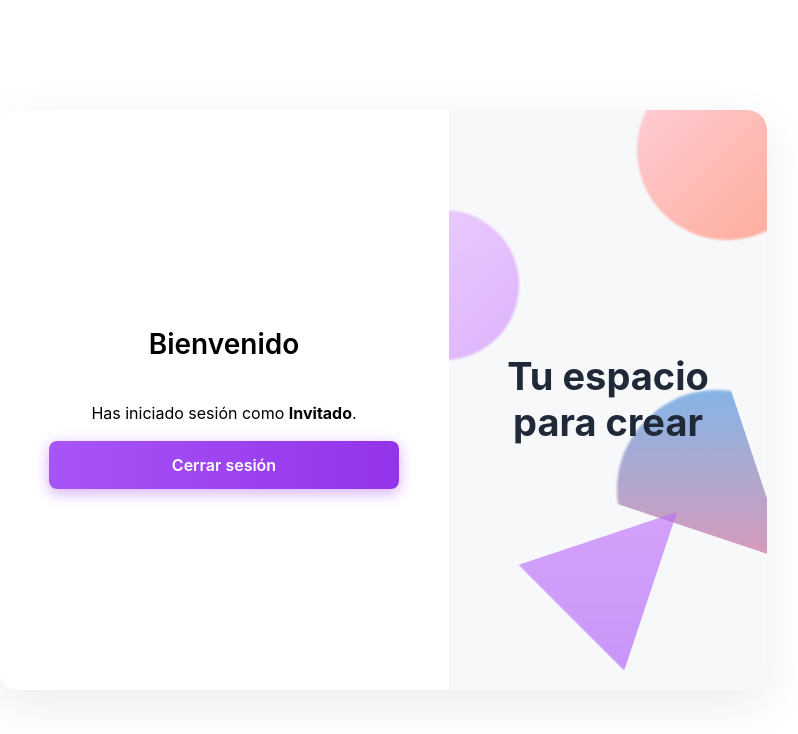
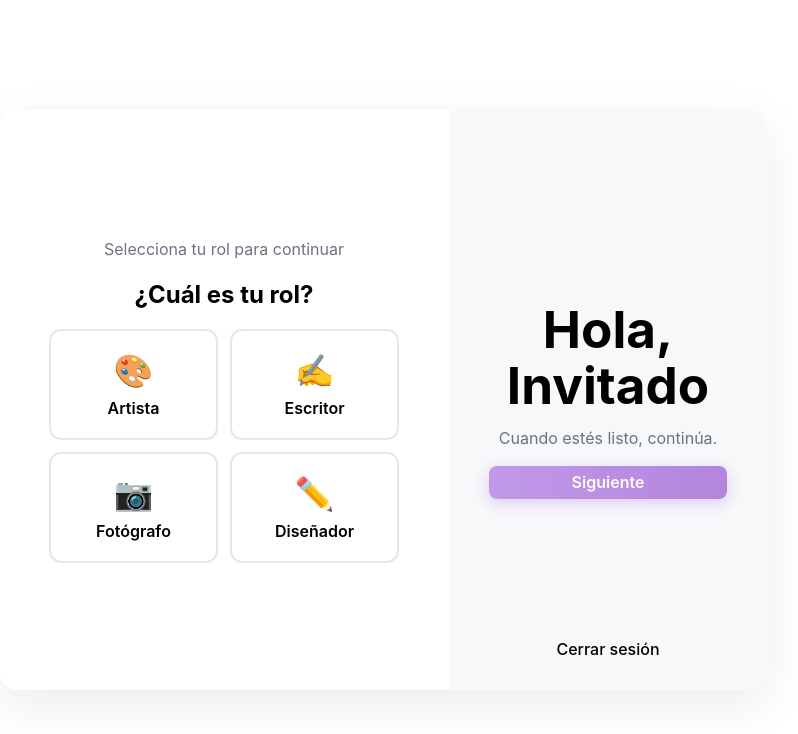
Before and after one commit to YoshiHD4K/Foliofy, a React (Vite) app: page /dashboard in a window 1280 px wide. Shown: the top 734 px of the page, without its empty margins (257-1055 px from the left). Built offline with nearby package versions, Linux system fonts and the light colour scheme; no server answers.

Commit message:
Agregar selector de rol y mejorar diseño del panel de usuario en el Dashboard

```diff
--- /dev/null
+++ b/src/assets/css/Dashboard.css
@@ -0,0 +1,24 @@
+/* Botón compacto: reduce altura y padding */
+.btn-compact {
+	padding-top: 8px !important;
+	padding-bottom: 8px !important;
+	line-height: 1.1;
+	border-radius: 8px;
+}
+
+/* Estado deshabilitado para submit-button */
+.submit-button:disabled {
+	opacity: 0.6;
+	cursor: not-allowed;
+	filter: grayscale(20%);
+}
+
+/* Cerrar sesión al fondo del panel derecho */
+.logout-bottom {
+	position: absolute;
+	bottom: 20px;
+	left: 0;
+	right: 0;
+	display: flex;
+	justify-content: center;
+}
--- /dev/null
+++ b/src/assets/css/RoleSelector.css
@@ -0,0 +1,87 @@
+.role-selector {
+  display: flex;
+  flex-direction: column;
+  gap: 16px;
+  align-items: center;
+}
+
+.role-title {
+  margin: 0;
+  font-size: 1.5rem;
+  font-weight: 700;
+}
+
+.role-grid {
+  display: grid;
+  grid-template-columns: repeat(2, minmax(140px, 1fr));
+  gap: 12px;
+  width: 100%;
+}
+
+.role-card {
+  display: flex;
+  flex-direction: column;
+  justify-content: center;
+  align-items: center;
+  gap: 8px;
+  padding: 20px 16px;
+  background: #ffffff;
+  border: 2px solid #e5e7eb; /* gray-200 */
+  border-radius: 12px;
+  cursor: pointer;
+  user-select: none;
+  transition: transform 120ms ease, box-shadow 120ms ease, border-color 120ms ease;
+}
+
+.role-card:hover {
+  transform: translateY(-2px);
+  box-shadow: 0 8px 24px rgba(0, 0, 0, 0.06);
+  border-color: #c7cad1; /* gray-300 */
+}
+
+.role-card.selected {
+  border-color: #7c3aed; /* violet-600 */
+  box-shadow: 0 8px 30px rgba(124, 58, 237, 0.25);
+}
+
+.role-emoji {
+  font-size: 2rem;
+}
+
+.role-label {
+  font-size: 1rem;
+  font-weight: 600;
+}
+
+.role-actions {
+  margin-top: 8px;
+  width: 100%;
+  display: flex;
+  justify-content: center;
+}
+
+.btn-next {
+  padding: 10px 18px;
+  background: #7c3aed; /* violet-600 */
+  color: #ffffff;
+  border: none;
+  border-radius: 10px;
+  font-weight: 600;
+  cursor: pointer;
+  transition: opacity 120ms ease, transform 120ms ease;
+}
+
+.btn-next:disabled {
+  opacity: 0.5;
+  cursor: not-allowed;
+}
+
+.btn-next:not(:disabled):hover {
+  transform: translateY(-1px);
+}
+
+@media (max-width: 420px) {
+  .role-grid {
+    grid-template-columns: 1fr 1fr; /* mantiene 2x2 en móvil */
+  }
+}
--- /dev/null
+++ b/src/components/RoleSelector.jsx
@@ -0,0 +1,60 @@
+import React, { useState, useEffect } from 'react';
+import '../assets/css/RoleSelector.css';
+
+const ROLES = [
+  { key: 'artist', label: 'Artista', emoji: '🎨' },
+  { key: 'writer', label: 'Escritor', emoji: '✍️' },
+  { key: 'photographer', label: 'Fotógrafo', emoji: '📷' },
+  { key: 'designer', label: 'Diseñador', emoji: '✏️' },
+];
+
+export default function RoleSelector({ onNext, onSelect, showNext = true, defaultValue = null }) {
+  const [selected, setSelected] = useState(defaultValue);
+
+  useEffect(() => {
+    setSelected(defaultValue);
+  }, [defaultValue]);
+
+  const handleCardClick = (key) => {
+    setSelected(key);
+    if (onSelect) onSelect(key);
+  };
+  const handleNext = () => {
+    if (onNext) onNext(selected);
+  };
+
+  return (
+    <div className="role-selector">
+      <h2 className="role-title">¿Cuál es tu rol?</h2>
+      <div className="role-grid">
+        {ROLES.map((r) => (
+          <button
+            key={r.key}
+            type="button"
+            className={`role-card ${selected === r.key ? 'selected' : ''}`}
+            onClick={() => handleCardClick(r.key)}
+            aria-pressed={selected === r.key}
+          >
+            <span className="role-emoji" aria-hidden>
+              {r.emoji}
+            </span>
+            <span className="role-label" style={{ color: '#000' }}>{r.label}</span>
+          </button>
+        ))}
+      </div>
+
+      {showNext && (
+        <div className="role-actions">
+          <button
+            className="btn-next"
+            type="button"
+            onClick={handleNext}
+            disabled={!selected}
+          >
+            Siguiente
+          </button>
+        </div>
+      )}
+    </div>
+  );
+}
--- a/src/pages/Dashboard.jsx
+++ b/src/pages/Dashboard.jsx
@@ -2,11 +2,14 @@ import React, { useEffect, useState } from 'react';
 import { useNavigate } from 'react-router-dom';
 import { toast } from 'react-hot-toast';
 import { supabase } from '../lib/supabaseClient';
+import RoleSelector from '../components/RoleSelector';
+import '../assets/css/Dashboard.css';
 
 const Dashboard = () => {
   const navigate = useNavigate();
   const [loading, setLoading] = useState(true);
   const [email, setEmail] = useState('');
+  const [selectedRole, setSelectedRole] = useState(null);
 
   useEffect(() => {
     const load = async () => {
@@ -41,17 +44,39 @@ const Dashboard = () => {
   return (
     <div className="main-container">
       <div className="login-box">
+        {/* Panel izquierdo: Selector 2x2 */}
         <div className="auth-panel">
-          <h1 className="auth-title">Bienvenido</h1>
-          <p style={{ marginBottom: 16 }}>Has iniciado sesión como <strong>{email}</strong>.</p>
-          <button className="submit-button" onClick={handleLogout}>Cerrar sesión</button>
+          <p style={{ marginTop: 0, color: '#6b7280' }}>Selecciona tu rol para continuar</p>
+          <RoleSelector
+            showNext={false}
+            onSelect={(role) => {
+              setSelectedRole(role);
+              console.log('Rol seleccionado:', role);
+            }}
+          />
         </div>
-        <div className="decorative-panel">
-          <h2 className="decorative-text">Tu espacio para crear</h2>
-          <div className="abstract-shape shape-a"></div>
-          <div className="abstract-shape shape-b"></div>
-          <div className="abstract-shape shape-c"></div>
-          <div className="abstract-shape shape-d"></div>
+        {/* Panel derecho: Hola invitado, Siguiente y Cerrar sesión */}
+        <div className="decorative-panel" style={{ position: 'relative' }}>
+          <div style={{ width: '100%', maxWidth: 420 }}>
+            <h1 style={{ marginTop: 0, marginBottom: 12 }}>Hola, {email || 'Invitado'}</h1>
+            <p style={{ marginTop: 0, color: '#6b7280' }}>Cuando estés listo, continúa.</p>
+            <div style={{ display: 'flex', gap: 12, marginTop: 16 }}>
+              <button
+                className="submit-button btn-compact"
+                type="button"
+                onClick={() => toast.success(`Siguiente: ${selectedRole}`)}
+                style={{ flex: '0 0 auto', minWidth: 140 }}
+                disabled={!selectedRole}
+              >
+                Siguiente
+              </button>
+            </div>
+          </div>
+          <div className="logout-bottom">
+            <button onClick={handleLogout} className="link-button" type="button">
+              Cerrar sesión
+            </button>
+          </div>
         </div>
       </div>
     </div>
```
